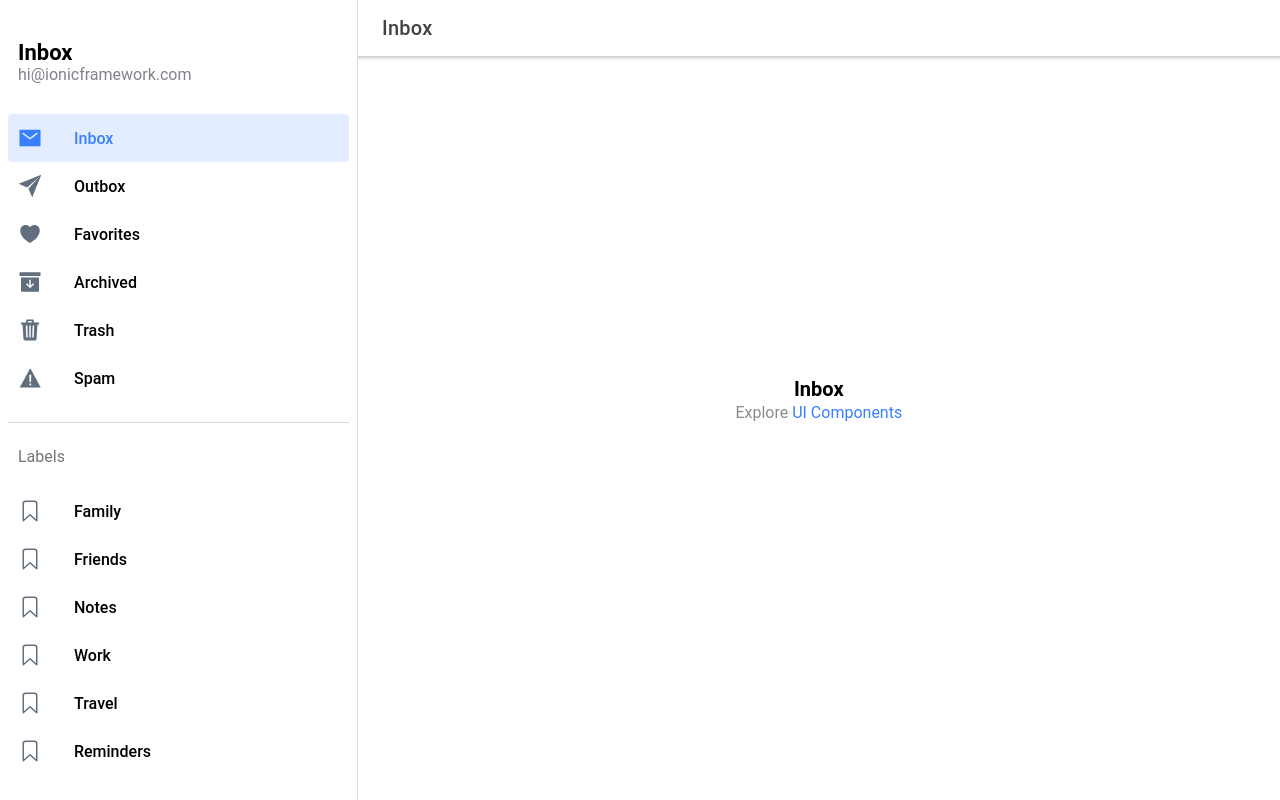
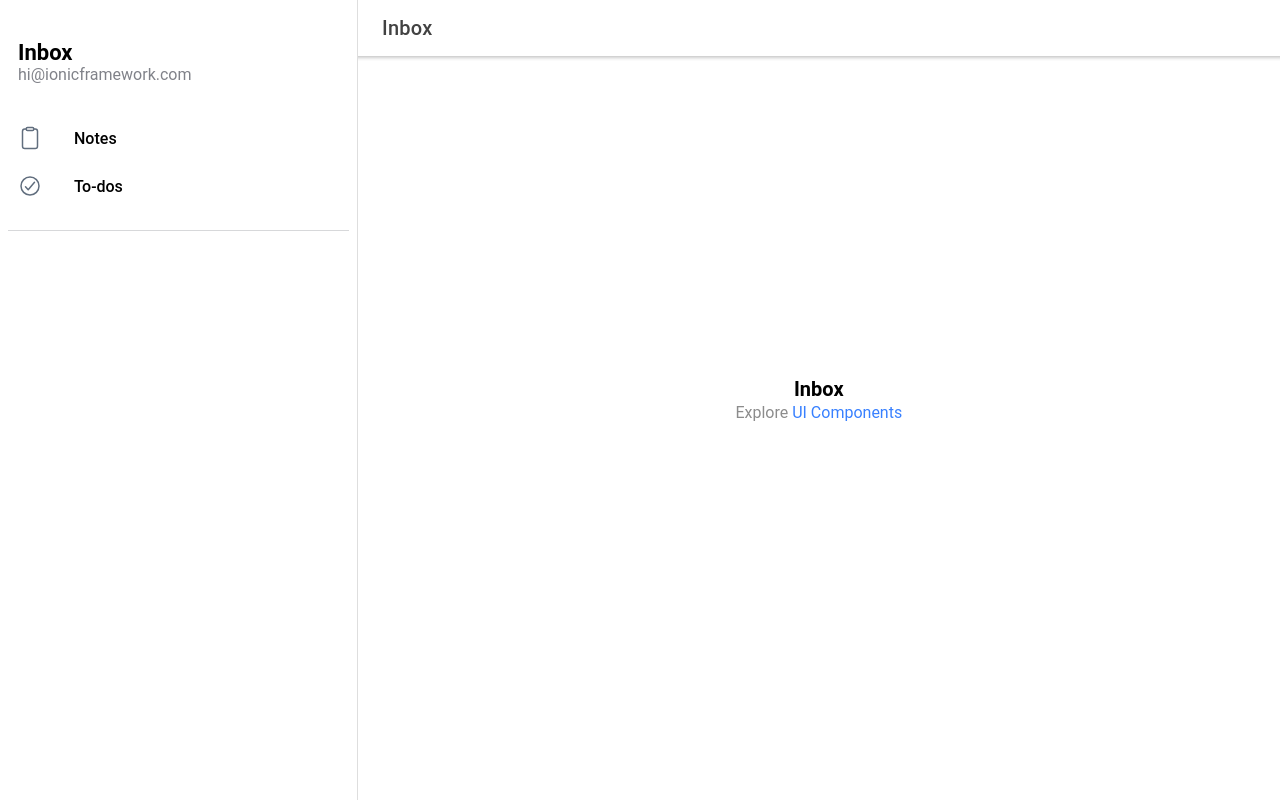
Before and after one commit to Athroscf/101-todo-app, a React (Create React App) app: page /page/Inbox in a window 1280 px wide. Built offline with nearby package versions, Linux system fonts and the light colour scheme.

Commit message:
Modified menu.

```diff
--- a/src/App.tsx
+++ b/src/App.tsx
@@ -1,6 +1,7 @@
 import { IonApp, IonRouterOutlet, IonSplitPane, setupIonicReact } from '@ionic/react';
 import { IonReactRouter } from '@ionic/react-router';
 import { Redirect, Route } from 'react-router-dom';
+
 import Menu from './components/Menu';
 import Page from './pages/Page';
 
--- a/src/components/Menu.tsx
+++ b/src/components/Menu.tsx
@@ -11,7 +11,7 @@ import {
 } from '@ionic/react';
 
 import { useLocation } from 'react-router-dom';
-import { archiveOutline, archiveSharp, bookmarkOutline, heartOutline, heartSharp, mailOutline, mailSharp, paperPlaneOutline, paperPlaneSharp, trashOutline, trashSharp, warningOutline, warningSharp } from 'ionicons/icons';
+import { archiveOutline, archiveSharp, bookmarkOutline, checkmarkCircle, checkmarkCircleOutline, clipboard, clipboardOutline, heartOutline, heartSharp, mailOutline, mailSharp, paperPlaneOutline, paperPlaneSharp, trashOutline, trashSharp, warningOutline, warningSharp } from 'ionicons/icons';
 import './Menu.css';
 
 interface AppPage {
@@ -23,44 +23,18 @@ interface AppPage {
 
 const appPages: AppPage[] = [
   {
-    title: 'Inbox',
-    url: '/page/Inbox',
-    iosIcon: mailOutline,
-    mdIcon: mailSharp
+    title: 'Notes',
+    url: '/page/notes',
+    iosIcon: clipboard,
+    mdIcon: clipboardOutline
   },
   {
-    title: 'Outbox',
-    url: '/page/Outbox',
-    iosIcon: paperPlaneOutline,
-    mdIcon: paperPlaneSharp
+    title: 'To-dos',
+    url: '/page/todos',
+    iosIcon: checkmarkCircle,
+    mdIcon: checkmarkCircleOutline
   },
-  {
-    title: 'Favorites',
-    url: '/page/Favorites',
-    iosIcon: heartOutline,
-    mdIcon: heartSharp
-  },
-  {
-    title: 'Archived',
-    url: '/page/Archived',
-    iosIcon: archiveOutline,
-    mdIcon: archiveSharp
-  },
-  {
-    title: 'Trash',
-    url: '/page/Trash',
-    iosIcon: trashOutline,
-    mdIcon: trashSharp
-  },
-  {
-    title: 'Spam',
-    url: '/page/Spam',
-    iosIcon: warningOutline,
-    mdIcon: warningSharp
-  }
 ];
-
-const labels = ['Family', 'Friends', 'Notes', 'Work', 'Travel', 'Reminders'];
 
 const Menu: React.FC = () => {
   const location = useLocation();
@@ -82,16 +56,6 @@ const Menu: React.FC = () => {
             );
           })}
         </IonList>
-
-        <IonList id="labels-list">
-          <IonListHeader>Labels</IonListHeader>
-          {labels.map((label, index) => (
-            <IonItem lines="none" key={index}>
-              <IonIcon slot="start" icon={bookmarkOutline} />
-              <IonLabel>{label}</IonLabel>
-            </IonItem>
-          ))}
-        </IonList>
       </IonContent>
     </IonMenu>
   );
```
